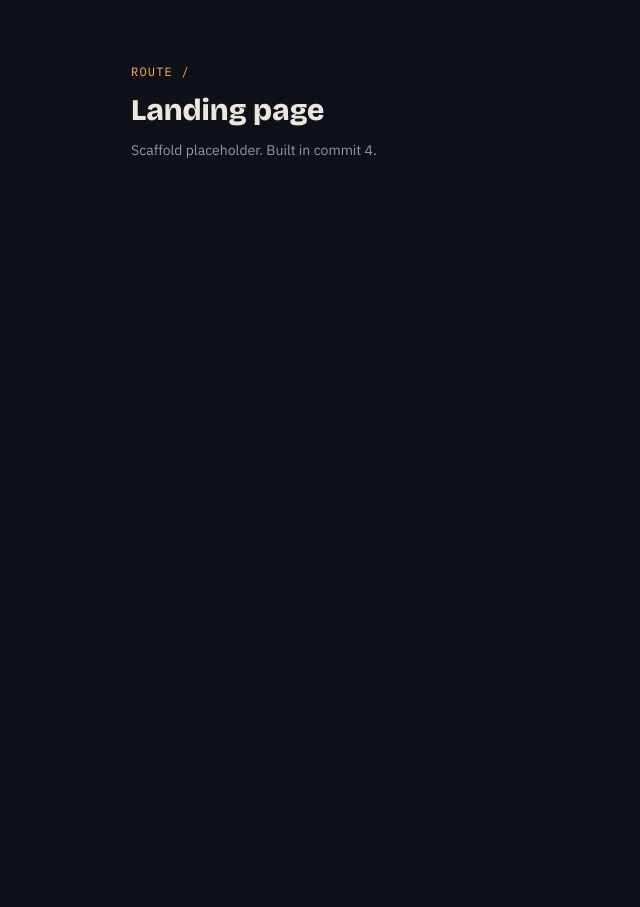
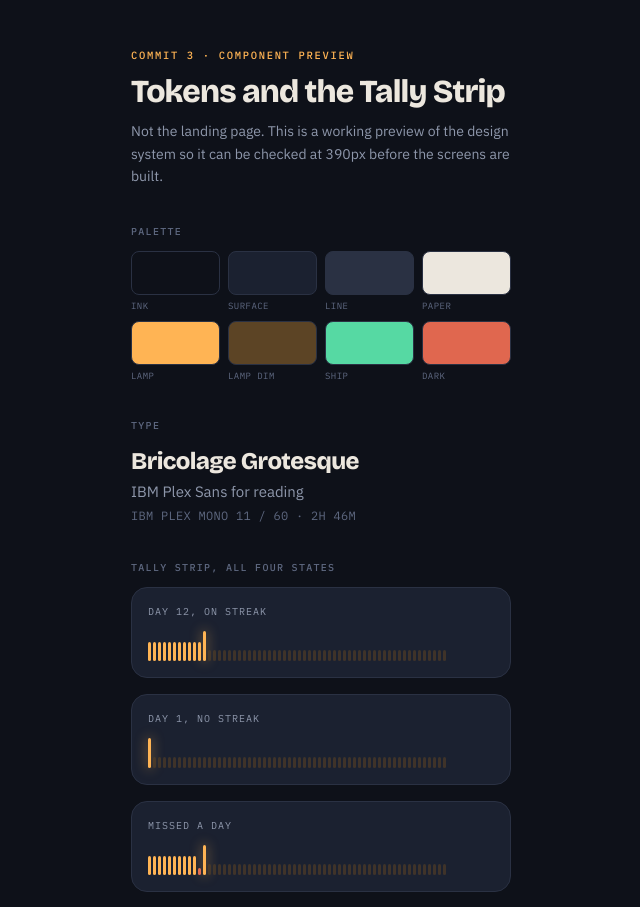
Before and after one commit to mayankmadhur25/ABTALKS, a Next.js app: page / in a window 1280 px wide. Shown: the top 907 px of the page, without its empty margins (319-959 px from the left). Before the commit the page ends 800 px from the top, so only its background shows below. Built offline with nearby package versions, Linux system fonts and the light colour scheme.

Commit message:
feat: add design tokens and shared TallyStrip component

```diff
--- a/app/globals.css
+++ b/app/globals.css
@@ -2,8 +2,86 @@
 @tailwind components;
 @tailwind utilities;
 
-html,
-body {
-  background: #0e1119;
-  color: #ece7de;
+/*
+ * Design tokens.
+ *
+ * The palette is built for the actual context of use: a student on a phone,
+ * late at night, after college. Deep ink blue rather than pure black, with a
+ * warm lamp amber as the only bright colour. On any screen exactly one thing
+ * is lit, and that thing is tonight's task.
+ *
+ * Green is reserved strictly for a confirmed submission. Rust is reserved
+ * strictly for a night that went dark. Neither appears decoratively.
+ */
+
+:root {
+  --ink: #0e1119;
+  --ink-2: #151a26;
+  --surface: #1b2130;
+  --surface-2: #222a3c;
+  --line: #2a3143;
+
+  --paper: #ece7de;
+  --muted: #8e97ab;
+  --muted-2: #5e6880;
+
+  --lamp: #ffb454;
+  --lamp-deep: #e0912b;
+  --lamp-dim: #5c4425;
+
+  --ship: #56d9a3;
+  --dark: #e0674f;
 }
+
+@layer base {
+  html,
+  body {
+    background: var(--ink);
+    color: var(--paper);
+    font-family: "IBM Plex Sans", system-ui, sans-serif;
+  }
+
+  /* Visible keyboard focus everywhere, never removed. */
+  :focus-visible {
+    outline: 2px solid var(--lamp);
+    outline-offset: 2px;
+    border-radius: 4px;
+  }
+
+  /* Tabular numerals so streak counts do not jitter as they change. */
+  .tabular {
+    font-variant-numeric: tabular-nums;
+  }
+}
+
+@layer components {
+  .eyebrow {
+    font-family: "IBM Plex Mono", ui-monospace, monospace;
+    font-size: 10.5px;
+    letter-spacing: 0.16em;
+    text-transform: uppercase;
+    font-weight: 500;
+    color: var(--lamp);
+  }
+
+  .eyebrow-quiet {
+    font-family: "IBM Plex Mono", ui-monospace, monospace;
+    font-size: 10px;
+    letter-spacing: 0.13em;
+    text-transform: uppercase;
+    font-weight: 500;
+    color: var(--muted-2);
+  }
+}
+
+/* Reduced motion is respected globally, not per component. */
+@media (prefers-reduced-motion: reduce) {
+  *,
+  *::before,
+  *::after {
+    animation-duration: 0.01ms !important;
+    animation-iteration-count: 1 !important;
+    transition-duration: 0.01ms !important;
+    scroll-behavior: auto !important;
+  }
+}
--- a/app/page.js
+++ b/app/page.js
@@ -1,12 +1,91 @@
-export default function LandingPage() {
+import TallyStrip, { TallyKey } from "@/components/TallyStrip";
+import { getMarks, getStudent, getCohortMarks, SCENARIOS, getScenarioLabel } from "@/lib/data";
+
+/*
+ * Temporary component preview. Replaced by the real landing page in commit 4.
+ * It exists so the tokens and the TallyStrip can be checked on a real device
+ * before any screen is built on top of them.
+ */
+export default function TokenPreview() {
   return (
-    <main className="px-5 py-16">
-      <p className="font-mono text-xs uppercase tracking-widest text-[#ffb454]">
-        Route /
+    <main className="px-5 py-12">
+      <p className="eyebrow">Commit 3 · component preview</p>
+      <h1 className="mt-3 font-display text-[32px] font-extrabold leading-none tracking-tight">
+        Tokens and the Tally Strip
+      </h1>
+      <p className="mt-3 text-sm leading-relaxed text-muted">
+        Not the landing page. This is a working preview of the design system so
+        it can be checked at 390px before the screens are built.
       </p>
-      <h1 className="mt-3 font-display text-3xl font-extrabold">Landing page</h1>
-      <p className="mt-3 text-sm text-[#8e97ab]">
-        Scaffold placeholder. Built in commit 4.
+
+      <section className="mt-9">
+        <p className="eyebrow-quiet">Palette</p>
+        <div className="mt-3 grid grid-cols-4 gap-2">
+          {[
+            ["ink", "var(--ink)"],
+            ["surface", "var(--surface)"],
+            ["line", "var(--line)"],
+            ["paper", "var(--paper)"],
+            ["lamp", "var(--lamp)"],
+            ["lamp dim", "var(--lamp-dim)"],
+            ["ship", "var(--ship)"],
+            ["dark", "var(--dark)"],
+          ].map(([name, value]) => (
+            <div key={name}>
+              <div
+                className="h-11 rounded-lg border border-line"
+                style={{ background: value }}
+              />
+              <p className="mt-1 font-mono text-[9px] uppercase tracking-wider text-muted-2">
+                {name}
+              </p>
+            </div>
+          ))}
+        </div>
+      </section>
+
+      <section className="mt-9">
+        <p className="eyebrow-quiet">Type</p>
+        <p className="mt-3 font-display text-2xl font-extrabold tracking-tight">
+          Bricolage Grotesque
+        </p>
+        <p className="mt-1 text-[15px] text-muted">IBM Plex Sans for reading</p>
+        <p className="mt-1 font-mono text-xs tracking-wide text-muted-2">
+          IBM PLEX MONO 11 / 60 · 2H 46M
+        </p>
+      </section>
+
+      <section className="mt-9">
+        <p className="eyebrow-quiet">Tally strip, all four states</p>
+        <div className="mt-3 space-y-4">
+          {SCENARIOS.map((key) => (
+            <div
+              key={key}
+              className="rounded-2xl border border-line bg-surface p-4"
+            >
+              <p className="font-mono text-[10px] uppercase tracking-widest text-muted">
+                {getScenarioLabel(key)}
+              </p>
+              <TallyStrip marks={getMarks(getStudent(key))} className="mt-2" />
+            </div>
+          ))}
+        </div>
+        <TallyKey />
+      </section>
+
+      <section className="mt-9">
+        <p className="eyebrow-quiet">Small size, used on the day screen</p>
+        <div className="mt-3 rounded-2xl border border-line bg-surface p-4">
+          <TallyStrip marks={getCohortMarks()} size="sm" />
+          <p className="mt-2 font-mono text-[10px] uppercase tracking-widest text-muted-2">
+            Cohort 11 · day 41 · 3 dark · 1 repaired
+          </p>
+        </div>
+      </section>
+
+      <p className="mt-10 text-xs leading-relaxed text-muted-2">
+        Sixty marks, one per night. Tonight is the only animated mark, and it is
+        the only lit thing on the screen.
       </p>
     </main>
   );
--- /dev/null
+++ b/components/TallyStrip.jsx
@@ -0,0 +1,112 @@
+/*
+ * TallyStrip
+ *
+ * The signature element of the redesign. Sixty marks, one per night, read
+ * like a tally scratched on a hostel wall. It replaces the GitHub-style
+ * contribution grid, which reads as a heatmap of activity rather than a
+ * record of nights kept.
+ *
+ * Every mark encodes real state, nothing here is decorative:
+ *   lit       shipped
+ *   dark      the night went dark
+ *   repaired  recovered with a shield
+ *   now       tonight, still open, the only animated mark
+ *   ahead     not reached yet
+ *
+ * The same component appears on all three routes at three sizes. One device,
+ * three contexts, so a student learns to read it once.
+ */
+
+const HEIGHTS = {
+  sm: { base: 8, lit: 14, dark: 5, repaired: 11, now: 22 },
+  md: { base: 11, lit: 19, dark: 7, repaired: 15, now: 30 },
+};
+
+const COLORS = {
+  lit: "var(--lamp)",
+  dark: "var(--dark)",
+  repaired: "var(--ship)",
+  now: "var(--lamp)",
+  ahead: "var(--lamp-dim)",
+};
+
+export default function TallyStrip({ marks, size = "md", className = "" }) {
+  const h = HEIGHTS[size] ?? HEIGHTS.md;
+
+  const counts = marks.reduce((acc, m) => {
+    acc[m] = (acc[m] ?? 0) + 1;
+    return acc;
+  }, {});
+
+  const summary = [
+    counts.lit ? `${counts.lit} nights shipped` : null,
+    counts.dark ? `${counts.dark} nights dark` : null,
+    counts.repaired ? `${counts.repaired} nights repaired` : null,
+    counts.now ? "tonight still open" : null,
+    counts.ahead ? `${counts.ahead} nights ahead` : null,
+  ]
+    .filter(Boolean)
+    .join(", ");
+
+  return (
+    <div
+      role="img"
+      aria-label={`Progress strip: ${summary}.`}
+      className={`flex items-end gap-[2px] ${className}`}
+      style={{ height: h.now + 4 }}
+    >
+      {marks.map((mark, i) => {
+        const height =
+          mark === "now"
+            ? h.now
+            : mark === "lit"
+              ? h.lit
+              : mark === "dark"
+                ? h.dark
+                : mark === "repaired"
+                  ? h.repaired
+                  : h.base;
+
+        return (
+          <span
+            key={i}
+            aria-hidden="true"
+            className={`block w-[3px] rounded-sm ${
+              mark === "now" ? "animate-breathe" : ""
+            }`}
+            style={{
+              height,
+              background: COLORS[mark],
+              opacity: mark === "ahead" ? 0.55 : 1,
+            }}
+          />
+        );
+      })}
+    </div>
+  );
+}
+
+/** Legend for the strip. Shown on the dashboard only, where the states matter. */
+export function TallyKey() {
+  const items = [
+    ["lit", "var(--lamp)"],
+    ["dark", "var(--dark)"],
+    ["repaired", "var(--ship)"],
+    ["ahead", "var(--lamp-dim)"],
+  ];
+
+  return (
+    <ul className="mt-1 flex gap-3 font-mono text-[9.5px] tracking-wide text-muted-2">
+      {items.map(([label, color]) => (
+        <li key={label} className="flex items-center gap-1">
+          <span
+            aria-hidden="true"
+            className="inline-block h-[6px] w-[6px] rounded-sm"
+            style={{ background: color }}
+          />
+          {label}
+        </li>
+      ))}
+    </ul>
+  );
+}
--- a/tailwind.config.js
+++ b/tailwind.config.js
@@ -3,11 +3,35 @@ module.exports = {
   content: ["./app/**/*.{js,jsx}", "./components/**/*.{js,jsx}"],
   theme: {
     extend: {
+      colors: {
+        ink: "var(--ink)",
+        "ink-2": "var(--ink-2)",
+        surface: "var(--surface)",
+        "surface-2": "var(--surface-2)",
+        line: "var(--line)",
+        paper: "var(--paper)",
+        muted: "var(--muted)",
+        "muted-2": "var(--muted-2)",
+        lamp: "var(--lamp)",
+        "lamp-deep": "var(--lamp-deep)",
+        "lamp-dim": "var(--lamp-dim)",
+        ship: "var(--ship)",
+        dark: "var(--dark)",
+      },
       fontFamily: {
         display: ['"Bricolage Grotesque"', "system-ui", "sans-serif"],
         sans: ['"IBM Plex Sans"', "system-ui", "sans-serif"],
         mono: ['"IBM Plex Mono"', "ui-monospace", "monospace"],
       },
+      keyframes: {
+        breathe: {
+          "0%, 100%": { boxShadow: "0 0 10px 1px rgba(255,180,84,0.27)" },
+          "50%": { boxShadow: "0 0 18px 4px rgba(255,180,84,0.6)" },
+        },
+      },
+      animation: {
+        breathe: "breathe 2.6s ease-in-out infinite",
+      },
     },
   },
   plugins: [],
```
